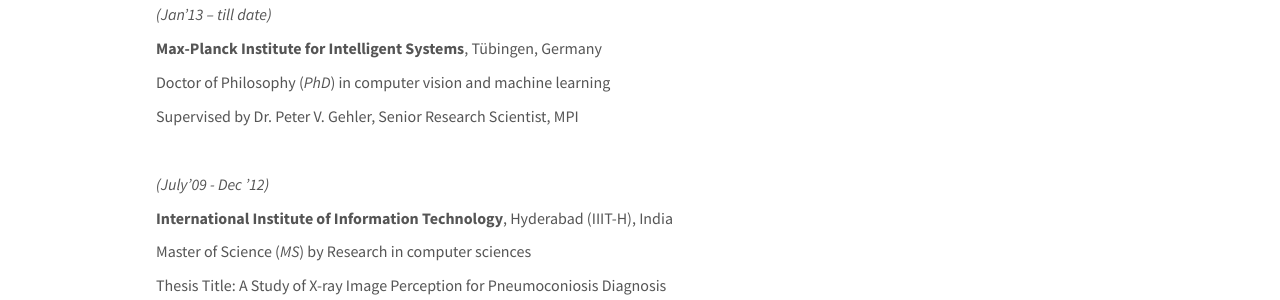
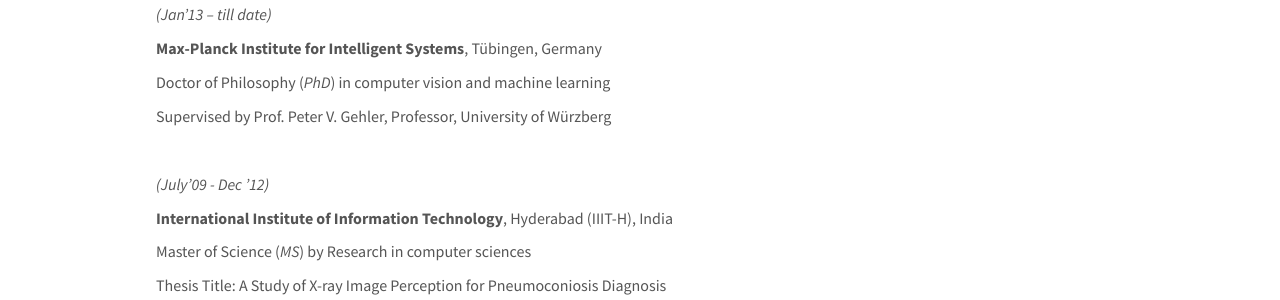
Before and after one commit to varunjampani/varunjampani.github.io, a Jekyll site: the page built from _pages/experience.md, in a window 1280 px wide and 900 px high, scrolled down 550 px. Shown: the part 154-454 px from the top of the window. Built offline with Jekyll 4.4.1, drawn with Linux system fonts in a browser that asks for light colours; nearby versions of some CDN libraries.

Commit message:
update in experience

```diff
--- a/_pages/experience.md
+++ b/_pages/experience.md
@@ -45,7 +45,7 @@ I am a reviewer for the following conferences and journals.
 
 <p>Doctor of Philosophy (<em>PhD</em>) in computer vision and machine learning</p>
 
-<p>Supervised by Dr. Peter V. Gehler, Senior Research Scientist, MPI</p>
+<p>Supervised by Prof. Peter V. Gehler, Professor, University of W&uuml;rzberg</p>
 
 <p>&nbsp;</p>
 
```
